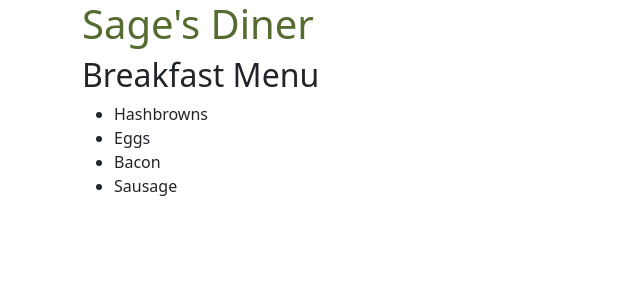
After one commit to Shyesta/diner, a PHP site: page /views/breakfast-menu.html in a window 1280 px wide. The commit adds this page. Shown: the top 300 px of the page, without its empty margins (0-640 px from the left). Run offline with PHP 8.4, Linux system fonts and the light colour scheme.

Commit message:
Added breakfast menu viewpage and changed default routing settings

```diff
--- /dev/null
+++ b/views/breakfast-menu.html
@@ -0,0 +1,21 @@
+<!DOCTYPE html>
+<html lang="en">
+<head>
+    <meta charset="UTF-8">
+    <link href="https://cdn.jsdelivr.net/npm/bootstrap@5.3.2/dist/css/bootstrap.min.css" rel="stylesheet" integrity="sha384-T3c6CoIi6uLrA9TneNEoa7RxnatzjcDSCmG1MXxSR1GAsXEV/Dwwykc2MPK8M2HN" crossorigin="anonymous">
+    <title>Welcome to the GRC Diner</title>
+    <link rel="stylesheet" href="styles/diner-styles.css">
+</head>
+<body>
+    <div class="container">
+        <h1>Sage's Diner</h1>
+        <h2>Breakfast Menu</h2>
+        <ul>
+            <li>Hashbrowns</li>
+            <li>Eggs</li>
+            <li>Bacon</li>
+            <li>Sausage</li>
+        </ul>
+    </div>
+</body>
+</html>
```
Also changed, not shown: index.php (+9 -0 lines), .htaccess (added).
